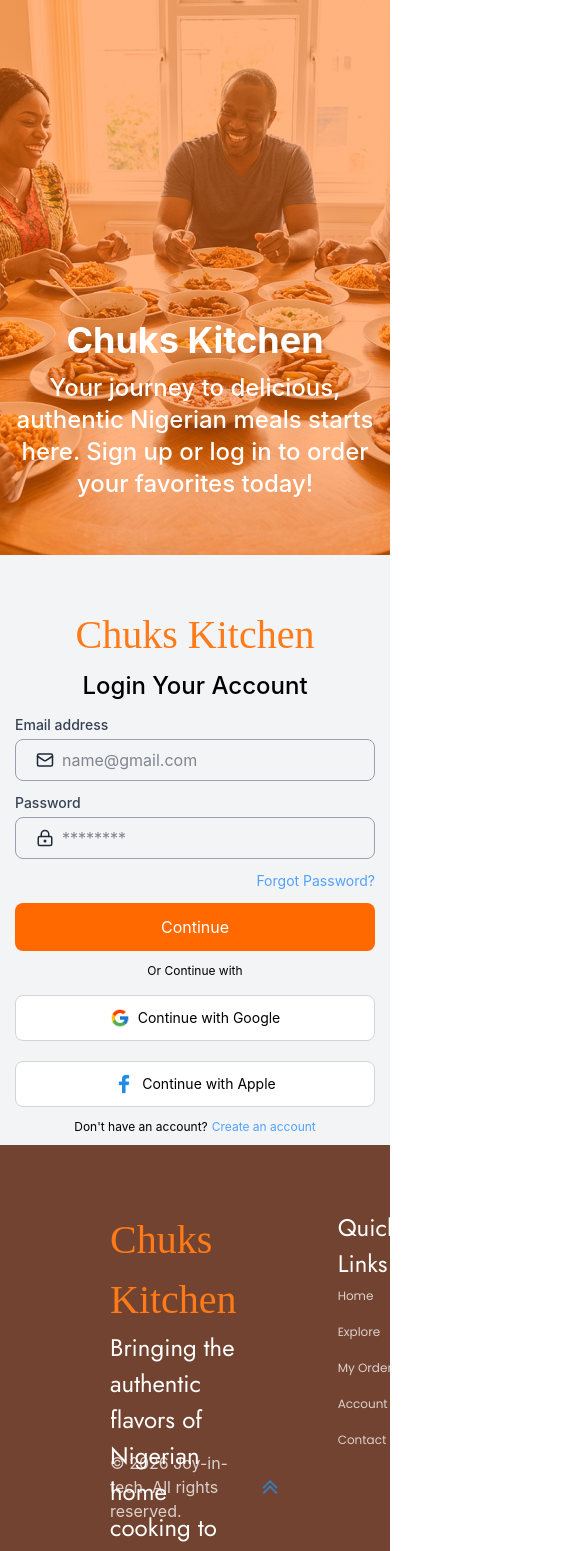
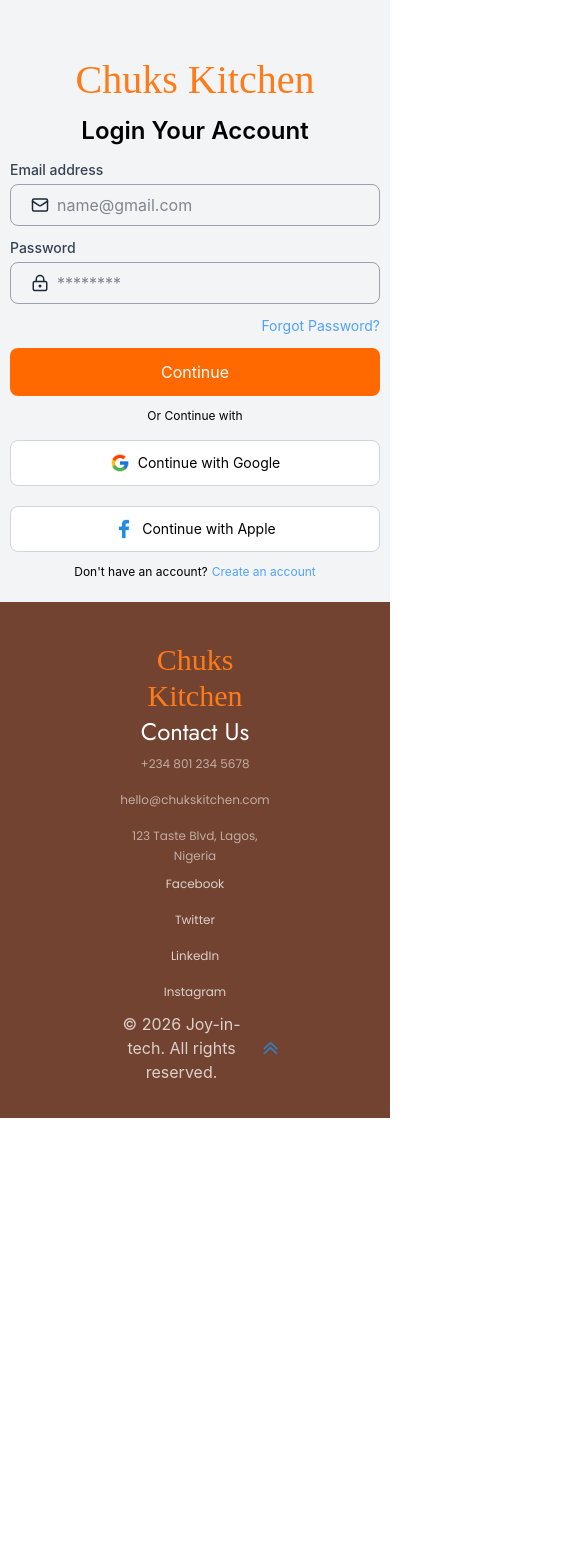
Before and after one commit to Ayo-Akinleye/chuksKitchen, a React (Vite) app: page /signin in a window 390 px wide. Shown: the top 1551 px of the page, 585 px wide, since content can reach past the window. After the commit the page ends 1118 px from the top, so only its background shows below. Built offline with nearby package versions, Linux system fonts and the light colour scheme; a web font is replaced by a local one.

Commit message:
device responsiveness

```diff
--- a/src/Components/ChuksName.jsx
+++ b/src/Components/ChuksName.jsx
@@ -1,13 +1,12 @@
 import React from 'react'
 
-const ChuksName = () => {
+const ChuksName = ({ className }) => {
     return (
-        <div>
-            <h2 className='font-island text-[#FF7A18] text-[40px]'>
+        <h2 className={`font-island text-[#FF7A18] text-[40px] ${className}`}>
             {/* 37.02px, 4xl = 36px */}
-                Chuks Kitchen
-            </h2>
-        </div>
+            Chuks Kitchen
+        </h2>
+
     )
 }
 
--- a/src/Components/Footer.jsx
+++ b/src/Components/Footer.jsx
@@ -3,17 +3,17 @@ import ArrowImage from "../assets/arrow-icon.png"
 
 const Footer = () => {
     return (
-        <div className='flex flex-col h-112.25 bg-[#724330] text-white  py-16.25 gap-1'>
+        <div className='flex flex-col h-auto bg-[#724330] text-white pt-10 pb-7 gap-1 text-center md:text-start'>
 
             {/* main footer info */}
-            <div className='w-full h-57.75 flex flex-row px-27.5 gap-25.25'>
-                <div className='w-[229.25px] h-54.5'>
-                    <ChuksName />
-                    <p className='font-jost text-[24px] leading-9'>Bringing the authentic flavors of Nigerian home cooking to your table, with passion and care.</p>
+            <div className='w-full h-auto flex flex-col md:flex-row px-27.5 justify-between'>
+                <div className='h-auto'>
+                    <ChuksName className="text-center text-3xl! md:text-[40px]!" />
+                    <p className='font-jost hidden lg:block text-[24px] leading-9 w-60'>Bringing the authentic flavors of Nigerian home cooking to your table, with passion and care.</p>
                 </div>
 
                 {/* Quick link */}
-                <div>
+                <div className="hidden lg:block">
                     <h1 className='font-jost text-[24px] leading-9 mb-1'>Quick Links</h1>
                     <ul className='font-poppins text-xs opacity-75 leading-5 space-y-4 '>
                         <li>Home</li>
@@ -25,7 +25,7 @@ const Footer = () => {
                 </div>
 
                 {/* Contact us */}
-                <div className="flex flex-col">
+                <div className="flex flex-col mb-2">
                     <h1 className='font-jost text-[24px] leading-9 mb-1'>Contact Us</h1>
                     <span className='font-poppins text-xs opacity-75 leading-5 space-y-4 '>
                         <p className='opacity-75'>+234 801 234 5678</p>
@@ -43,7 +43,7 @@ const Footer = () => {
             </div>
 
             {/* Copyright info */}
-            <div className='flex px-27.5 opacity-75 h-21 items-center justify-between'>
+            <div className='flex px-27.5 opacity-75 h-21 items-center gap-2 justify-between'>
                 <p>© 2026 Joy-in-tech. All rights reserved.</p>
                 <a href="#">
                     <img src={ArrowImage} alt="Scroll to top" className="w-10 cursor-pointer" />
--- a/src/Components/Form.jsx
+++ b/src/Components/Form.jsx
@@ -13,8 +13,8 @@ const Form = ({ title, fields, buttonText, onSubmit, extras, className = "" }) =
     }
 
     return (
-        <form onSubmit={onSubmit} className={`w-full flex flex-col gap-3 ${className}`}>
-            <h1 className='text-center text-2xl leading-8.5 font-medium font-inter'>{title}</h1>
+        <form onSubmit={onSubmit} className={`w-full flex flex-col justify-center gap-3 ${className}`}>
+            <h1 className='text-center text-2xl leading-8.5 font-semibold font-inter'>{title}</h1>
 
             {fields.map((field) => (
                 <FormInput
--- a/src/Components/Header.jsx
+++ b/src/Components/Header.jsx
@@ -7,10 +7,10 @@ const Header = () => {
 
     return (
         <header
-            className='h-15 w-full bg-white! flex items-center py-4.5 px-12 gap-11.25'
+            className='h-15 w-full bg-white! flex items-center py-4.5 px-12 justify-between'
         >
             <ChuksName />
-            <nav className="w-full flex flex-1 items-center justify-between px-3 py-2.5 gap-11.25 list-none">
+            <nav className="w-full flex flex-1 items-center justify-between px-3 py-2.5 list-none">
                 <NavLink to="/homepage"
                     className={({ isActive }) => isActive ? `${linkStyle} text-orange-400` : linkStyle}>
                     Home
@@ -30,8 +30,9 @@ const Header = () => {
                     className={({ isActive }) => isActive ? `${linkStyle} text-orange-400` : linkStyle}>
                     Account
                 </NavLink>
+
+                <Button text="Login" className="bg-orange-500 text-white py-1.5! ml-auto" />
             </nav>
-            <Button text="Login" className="bg-orange-500 text-white py-1.5! ml-auto" />
         </header>
     )
 }
--- a/src/Components/WelcomeImageDiv.jsx
+++ b/src/Components/WelcomeImageDiv.jsx
@@ -1,13 +1,15 @@
-import welcomeImage from "../assets/welcome-image.png";
+import desktopWelcomeImage from "../assets/welcome-image.png";
+import mobileWelcomeImage from '../assets/food1.png'
 
-const WelcomeImageDiv = ({ overlay = false, content }) => {
+const WelcomeImageDiv = ({ className, overlay = false, content }) => {
     return (
-        <div className={'relative h-full'}>
-            <img
-                src={welcomeImage}
-                alt="Welcome image"
-                className='w-full h-full object-cover'
-            />
+        <div className={`relative h-full ${className}`}>
+            <picture className="block w-full h-full">
+                <source media="(max-width: 1023px)" srcSet={mobileWelcomeImage} />
+                <source media="(min-width: 1024px)" srcSet={desktopWelcomeImage} />
+                <img src={desktopWelcomeImage} alt="Welcome image" className='w-full h-full object-cover'/>
+            </picture>
+
             {overlay && <div className="absolute inset-0 bg-orange-500 opacity-50" />}
             {content && <div className="absolute inset-0 flex flex-col top-80 items-center text-white gap-3">{content}</div>}
         </div>
--- a/src/Pages/Signin.jsx
+++ b/src/Pages/Signin.jsx
@@ -15,9 +15,10 @@ const Signin = () => {
     ]
 
     return (
-        <section className='h-full grid grid-cols-1 md:grid-cols-2 font-inter bg-gray-100'>
+        <section className='h-full grid grid-cols-1 lg:grid-cols-2 font-inter bg-gray-100'>
             {/* Image Container */}
             <WelcomeImageDiv
+                className="hidden flex-1 lg:block"
                 overlay
                 content={
                     <>
@@ -28,8 +29,8 @@ const Signin = () => {
             />
 
             {/* Sign in section */}
-            <div className="flex justify-center items-center">
-                <div className="flex flex-col w-95 p-2.5 mt-10 items-center justify-center gap-1">
+            <div className="flex flex-1 justify-center h-full items-center w-full">
+                <div className="flex flex-col w-full md:w-95 p-2.5 mt-10 items-center justify-center gap-1">
                     <ChuksName />
                     <Form
                         title="Login Your Account"
@@ -51,7 +52,7 @@ const Signin = () => {
                         icon={FacebookIcon}
                     />
 
-                    <span className="flex gap-1 text-xs">
+                    <span className="flex gap-1 text-xs mb-3">
                         <p>Don't have an account?</p>
                         <Link to="/signup" className="text-blue-400 cursor-pointer">Create an account</Link>
                     </span>
--- a/src/Pages/Welcome.jsx
+++ b/src/Pages/Welcome.jsx
@@ -8,38 +8,40 @@ const Welcome = () => {
     const navigate = useNavigate();
 
     return (
-        <section className='h-full grid grid-cols-1 md:grid-cols-2'>
+        <section className='h-full grid grid-cols-1 lg:grid-cols-2'>
             {/* image container */}
             <WelcomeImageDiv />
 
-            <div className='pl-18 pr-12 py-5 font-inter flex flex-col'>
-                <div className='flex justify-between items-center'>
-                    <ChuksName />
+            <div className='px-5 md:px-18 py-5 font-inter flex flex-col'>
+                <div className='grid grid-cols-1 lg:grid-cols-2 gap-3 items-center'>
+                    <ChuksName className="order-2 lg:order-1 text-center" />
                     <Button
                         text="Sign in"
-                        className='border-2 border-blue-400 text-blue-400 px-7 font-inter'
+                        className='oder-1 lg:order-2 w-30 border-2 border-blue-400 text-blue-400 px-7 font-inter ml-auto'
                         onClick={() => navigate("/signin")}
                     />
                 </div>
 
-                <div className='p-3 flex flex-col gap-7 my-24'>
+                <div className='p-3 flex flex-col gap-7 lg:my-24 justify-start'>
                     <div className='flex flex-col gap-1'>
                         <h1 className='font-bold text-[32px] text-gray-800 '>Your Authentic Taste of Nigeria</h1>
                         <p className='font-medium text-base text-gray-800'>Experience homemade flavors delivered fresh to your desk or home. We bring the rich culinary heritage of Nigeria right to your doorstep.</p>
                     </div>
 
-                    <div className='flex flex-wrap gap-7'>
-                        <span className='flex gap-3 items-center'>
+                    <div className='flex flex-wrap flex-col md:flex-row gap-2'>
+                        <span className='flex w-full md:w-[calc(50%-4px)] lg:w-[45%] gap-3 items-center rounded-lg bg-gray-100 md:bg-white'>
                             <div className='bg-orange-200 p-2 rounded-lg'>
                                 <Utensils className='text-orange-500' /></div>
                             Freshly Prepared
                         </span>
-                        <span className='flex gap-3 items-center'>
+
+                        <span className='flex w-full md:w-[calc(50%-4px)] lg:w-[45%] gap-3 items-center bg-gray-100 md:bg-white'>
                             <div className='bg-orange-200 p-2 rounded-lg'>
                                 <Utensils className='text-orange-500' /></div>
                             Support Local Business
                         </span>
-                        <span className='flex gap-3 items-center'>
+
+                        <span className='flex w-full md:w-[calc(50%-4px)] lg:w-[45%] gap-3 items-center bg-gray-100 md:bg-white'>
                             <div className='bg-orange-200 p-2 rounded-lg'>
                                 <Van className='text-orange-500' /></div>
                             Fast & Reliable Delivery
@@ -50,7 +52,7 @@ const Welcome = () => {
                     <Button text="Learn More About Us" className='border-2 border-blue-400 text-blue-500' />
                 </div>
 
-                <div className='flex gap-2 font-medium text-sm items-center justify-center mt-auto mb-4'>
+                <div className='flex flex-col md:flex-row gap-2 font-medium text-sm items-center justify-center mt-auto mb-4'>
                     <p className=''>© 2026 Chuks Kitchen. </p>
                     <span className='text-blue-300'>Privacy Policy</span>
                     <span className='text-blue-300'>Terms of Service</span>
```
Also changed, not shown: 1 other file (tests, documents, lock files or other folders).
